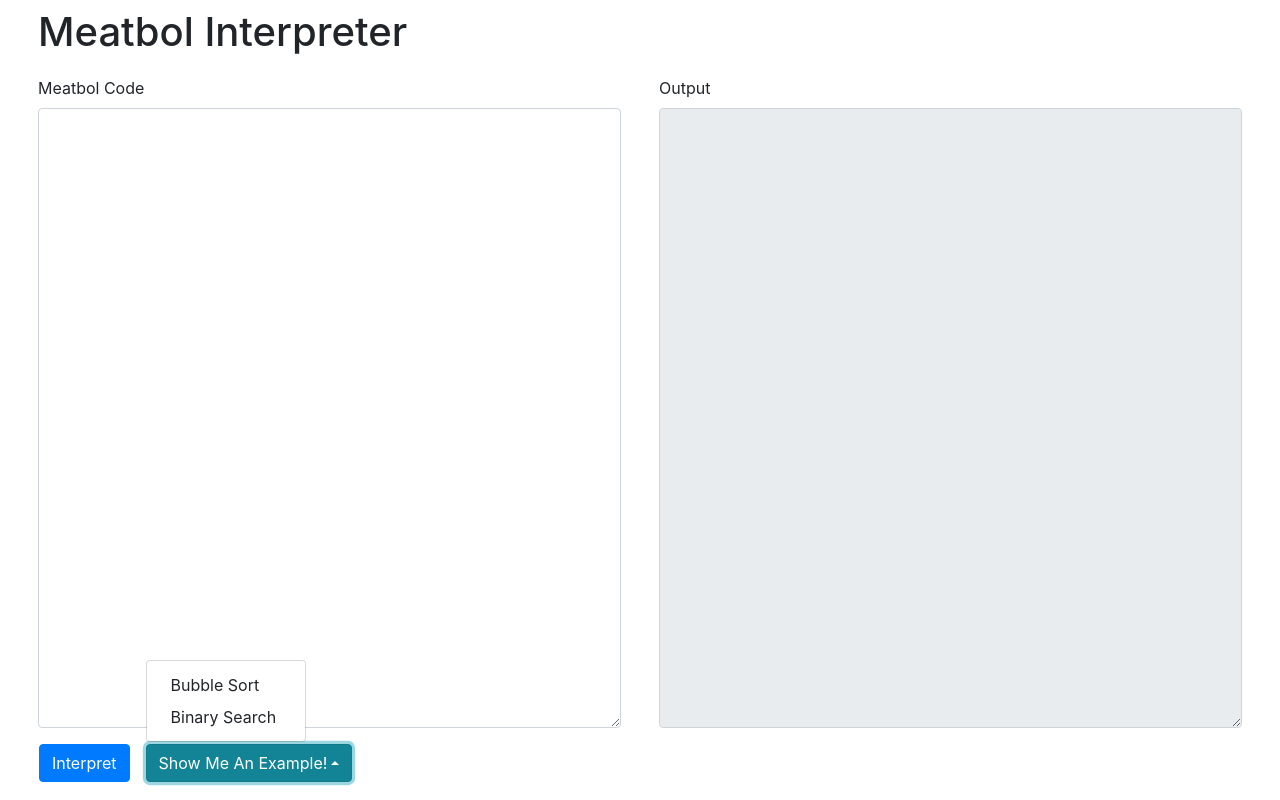
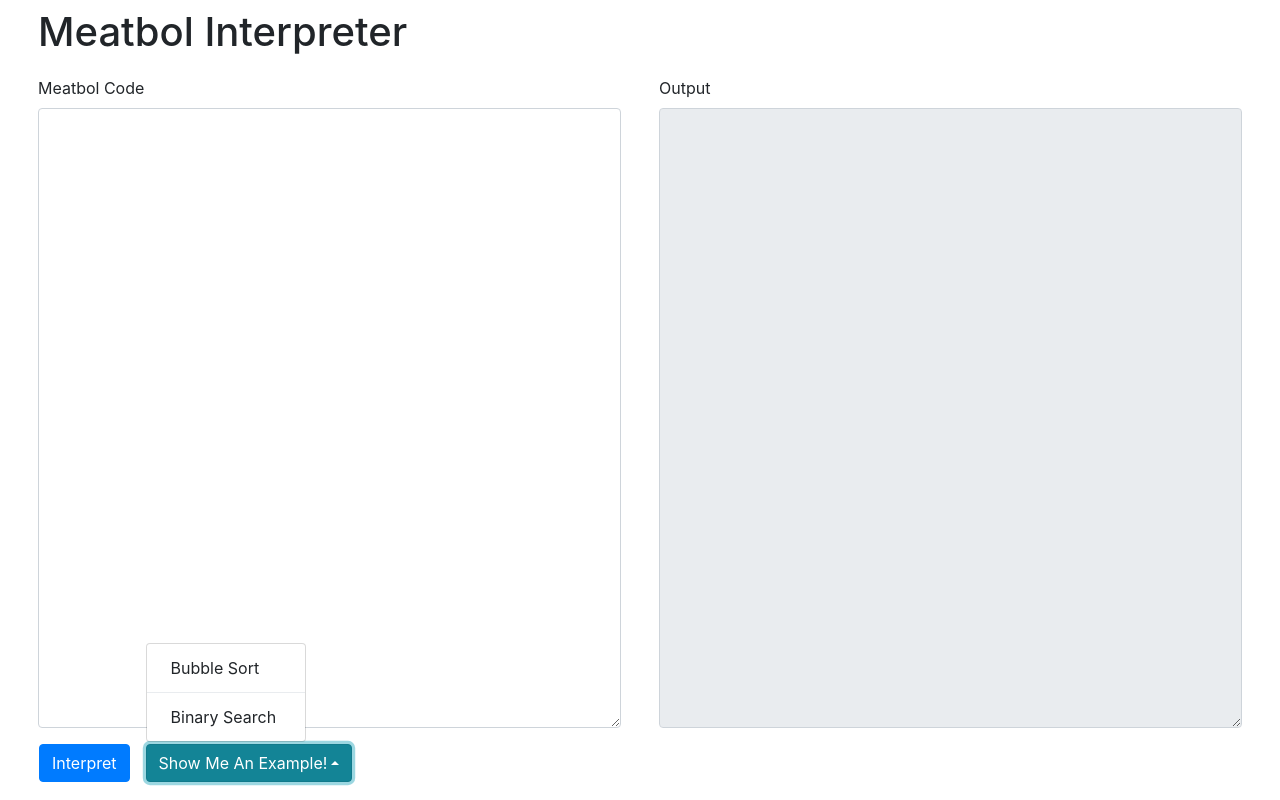
Before and after one commit to mpohler1/meatbol-app, a React (Create React App) app: page / in a window 1280 px wide. Both pictures are taken after a click on the button "Show Me An Example!". Built offline with nearby package versions, Linux system fonts and the light colour scheme.

Commit message:
improved JSX for ExamplesButton dropdown menu.

```diff
--- a/src/components/ExamplesButton.jsx
+++ b/src/components/ExamplesButton.jsx
@@ -36,8 +36,9 @@ class ExamplesButton extends Component {
                     (
                         <div className="dropdown-menu show"
                              aria-labelledby="dropdownMenuButton">
-                            <li className="dropdown-item"> Bubble Sort </li>
-                            <li className="dropdown-item"> Binary Search </li>
+                            <button className="btn dropdown-item"> Bubble Sort </button>
+                            <div className="dropdown-divider" />
+                            <button className="btn dropdown-item"> Binary Search </button>
                         </div>
                     )
                 }
```
